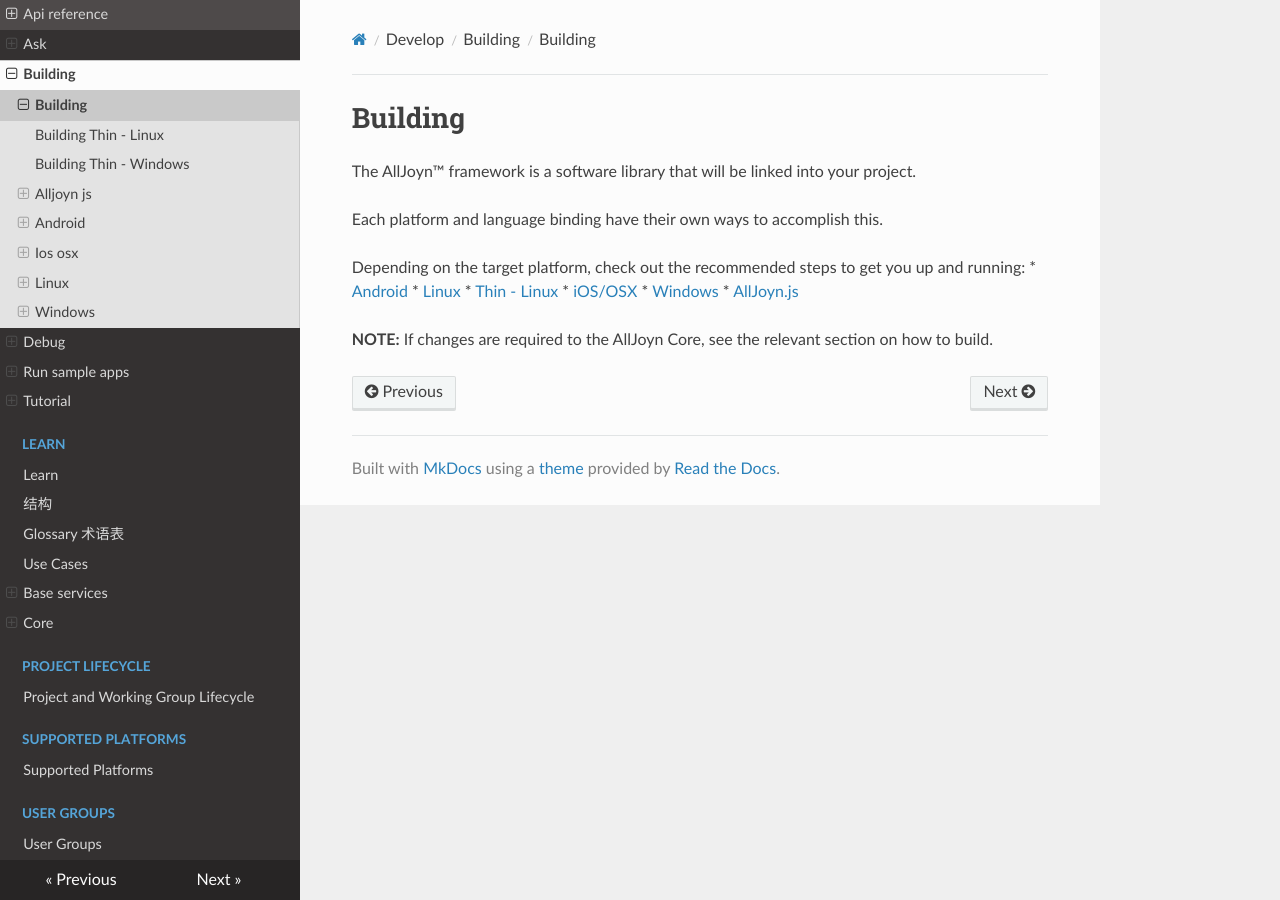
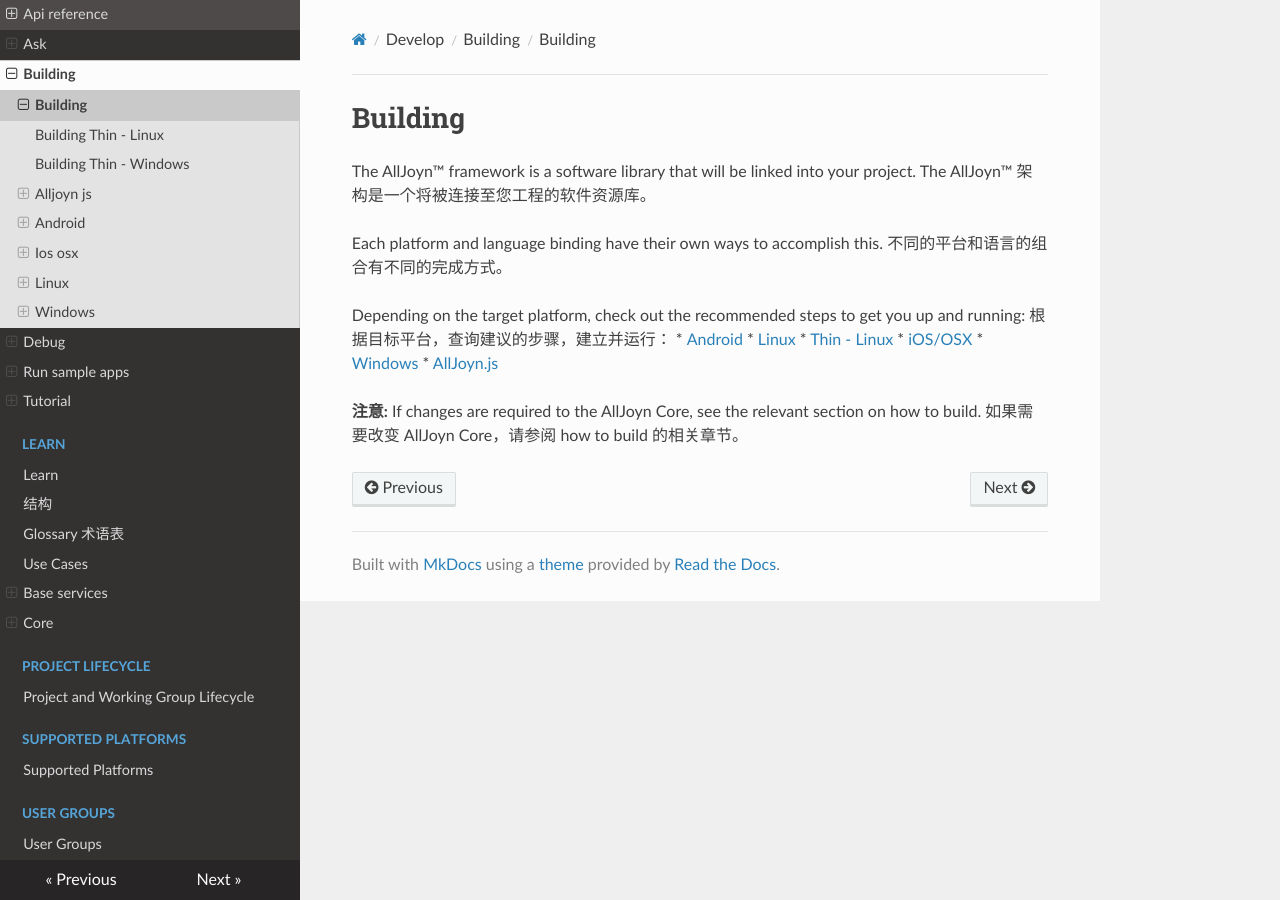
Before and after one commit to smart-conn/alljoyn-zh, an MkDocs documentation site: the page built from docs/develop/building/index.md, in a window 1280 px wide. Built offline with MkDocs 1.6.1, drawn with Linux system fonts in a browser that asks for light colours; nearby versions of some CDN libraries.

Commit message:
Update index.md

```diff
--- a/docs/develop/building/index.md
+++ b/docs/develop/building/index.md
@@ -1,10 +1,13 @@
 # Building
 
 The AllJoyn&trade; framework is a software library that will be linked into your project.
+The AllJoyn&trade; 架构是一个将被连接至您工程的软件资源库。
 
 Each platform and language binding have their own ways to accomplish this.
+不同的平台和语言的组合有不同的完成方式。
 
 Depending on the target platform, check out the recommended steps to get you up and running:
+根据目标平台，查询建议的步骤，建立并运行：
 * [Android][android]
 * [Linux][linux]
 * [Thin - Linux][thin-linux]
@@ -12,7 +15,8 @@ Depending on the target platform, check out the recommended steps to get you up
 * [Windows][windows]
 * [AllJoyn.js][alljoyn-js]
 
-**NOTE:** If changes are required to the AllJoyn Core, see the relevant section on how to build.
+**注意:** If changes are required to the AllJoyn Core, see the relevant section on how to build.
+如果需要改变 AllJoyn Core，请参阅 how to build 的相关章节。
 
 [android]: /develop/building/android
 [linux]: /develop/building/linux
```
